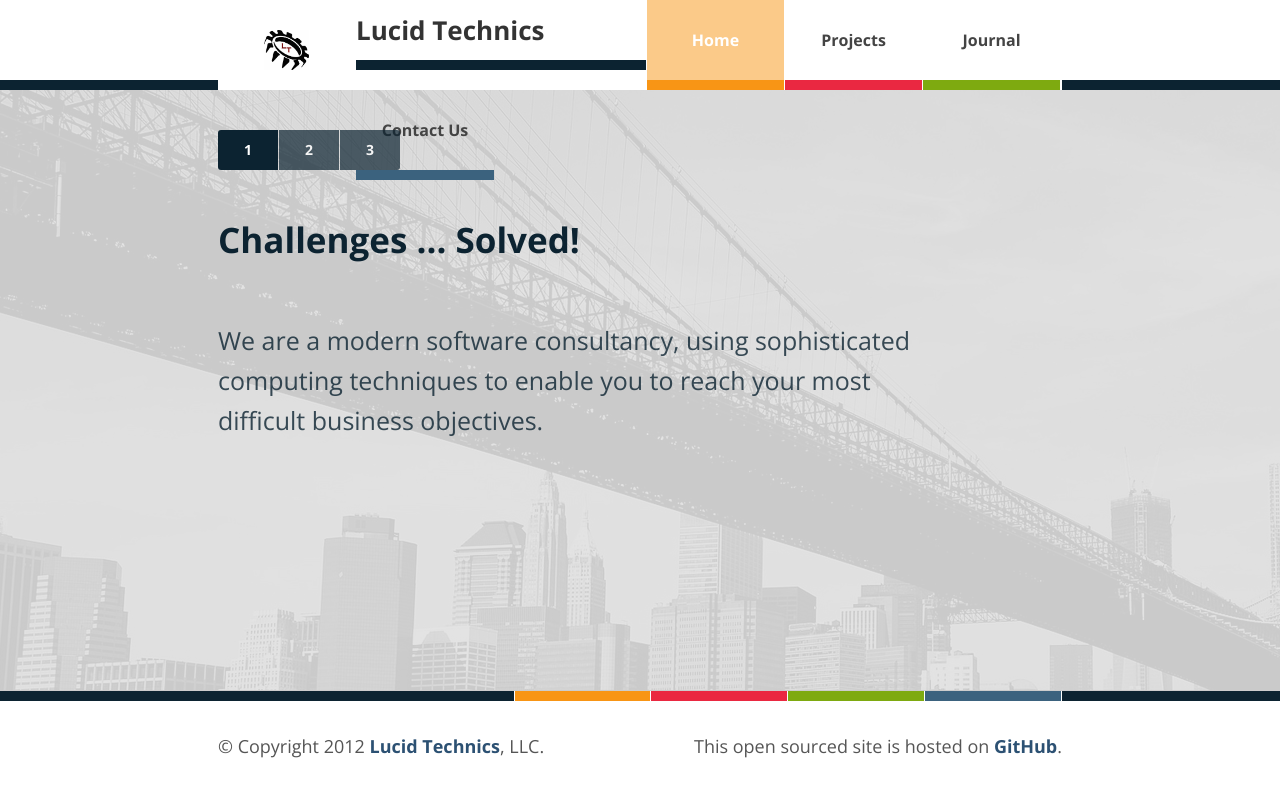
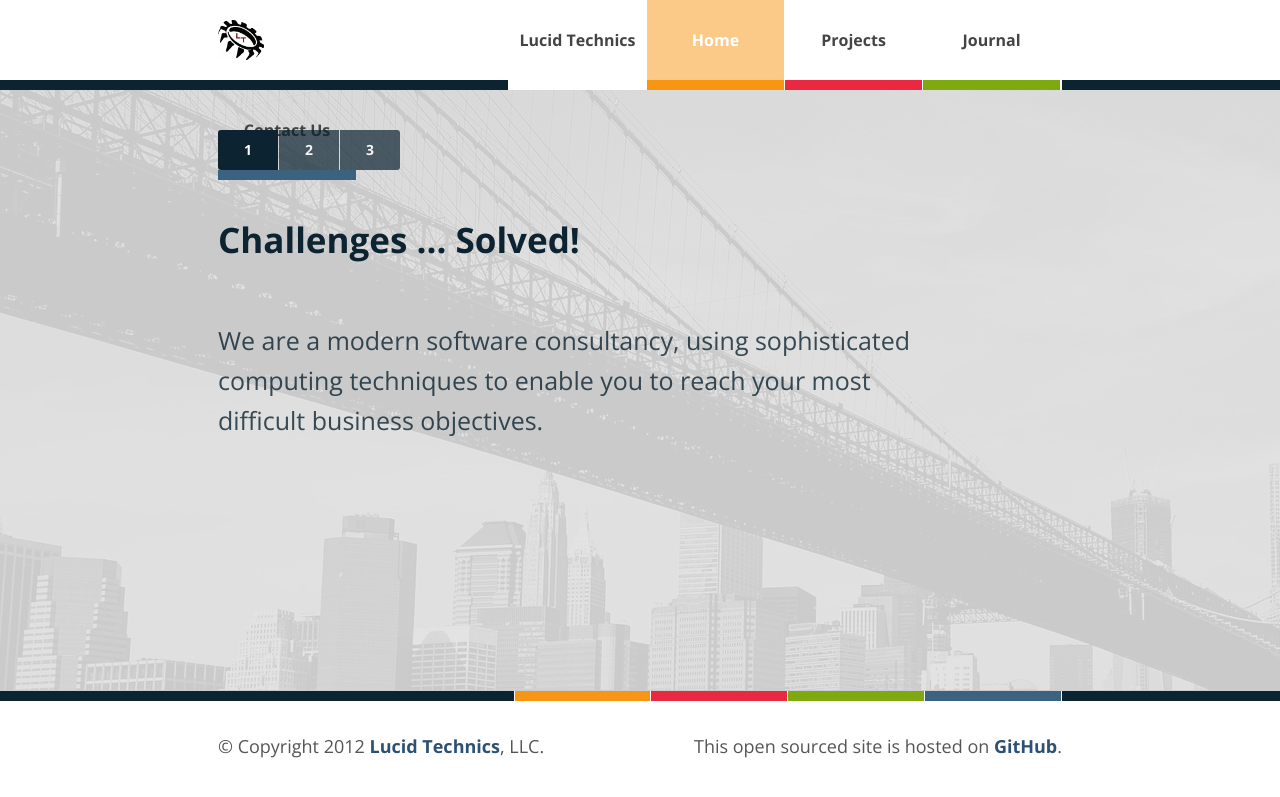
Before and after one commit to LucidTechnics/lucidtechnics.github.com, a Jekyll site: the page built from index.html, in a window 1280 px wide. Shown: the top 797 px of the page. Built offline with Jekyll 4.4.1, drawn with Linux system fonts in a browser that asks for light colours; nearby versions of some CDN libraries.

Commit message:
Updated _includes/menu.html

```diff
--- a/_includes/menu.html
+++ b/_includes/menu.html
@@ -1,7 +1,7 @@
 <div id="menu">
   <div class="inner">
-<a class="" href="/{{site.baseurl}}" class="title"><img id="lucidtechnicslogo" src="/images/lucidtechnicslogo.png" title="Lucid Technics" alt="Lucid Technics" height="40"/></a>
-<a class="title" href="/{{site.baseurl}}" class="title">Lucid Technics</a>
+<a class="title" href="/{{site.baseurl}}" class="title"><img id="lucidtechnicslogo" src="/images/lucidtechnicslogo.png" title="Lucid Technics" alt="Lucid Technics" height="40"/></a>
+<a class="" href="/{{site.baseurl}}" class="title">Lucid Technics</a>
     <a class="home{% if page.url == '/' %} active{% endif %}" href="/">Home</a>
     <a class="projects{% if page.url contains '/projects/' %} active{% endif %}" href="/projects/">Projects</a>
     <a class="articles{% if page.url contains '/articles/' %} active{% endif %}" href="/articles/">Journal</a>
```
